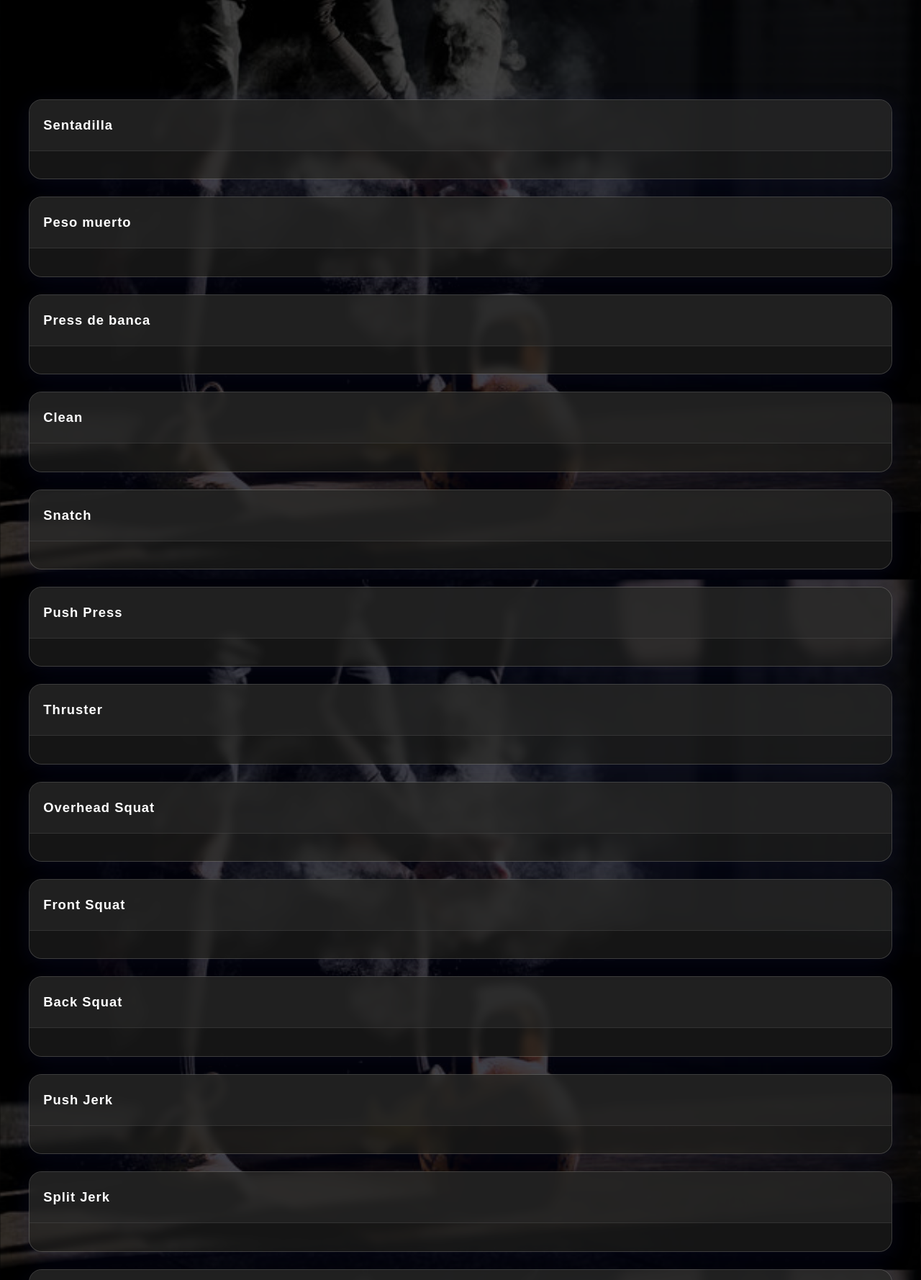
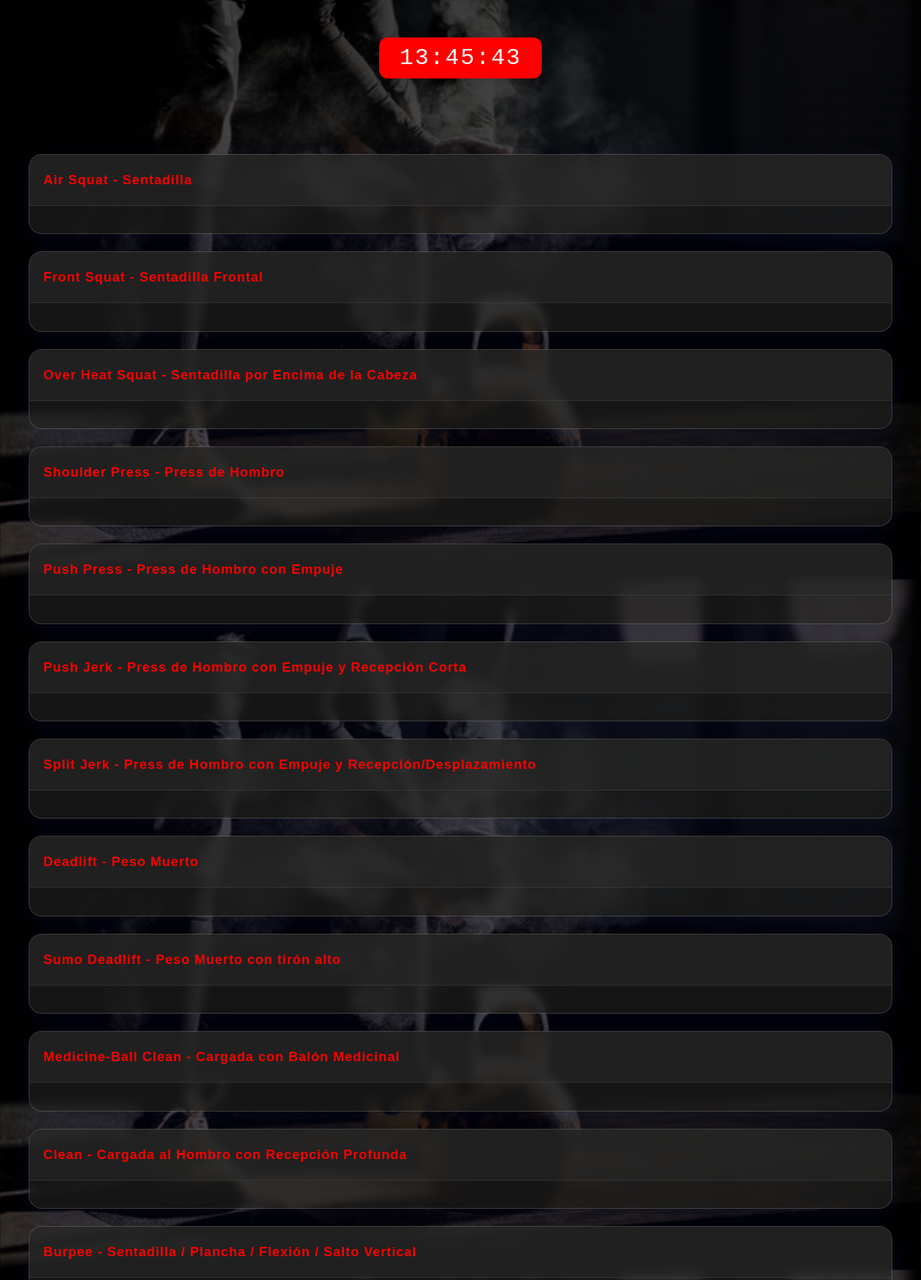
Before and after one commit to DaniPerego/bdt-ayudas, a plain HTML site: page ejercicios.html in a window 1280 px wide. Shown: the part 154-1932 px from the top of the page at 72% size. Drawn offline with nearby package versions, Linux system fonts and the light colour scheme.

Commit message:
estilo video y add de ejercicios

```diff
--- a/css/style.css
+++ b/css/style.css
@@ -3,6 +3,26 @@
 @import "modulos.css";
 @import "videos.css";
 @import "styles_js.css";
+
+
+/* Reloj en tiempo real*/
+.clock-container {
+    display: flex;
+    justify-content: center;
+    align-items: center;
+    margin: 18px 0;
+}
+
+.clock {
+    font-size: 2rem;
+    font-family: 'Montserrat', monospace, Arial, sans-serif;
+    color: white;
+    background: red;
+    padding: 10px 28px;
+    border-radius: 12px;
+    box-shadow: 0 2px 8px rgba(0,0,0,0.10);
+    letter-spacing: 2px;
+}
 
 .footer-distributed {
     background-color: #333;
@@ -69,25 +89,6 @@
     }
 }
 
-/* Reloj */
-.clock-container {
-    width: 100%;
-    display: flex;
-    justify-content: center;
-    align-items: center;
-    padding: 1rem 0;
-}
-
-.clock {
-    font-family: var(--font-heading);
-    font-weight: 700;
-    font-size: 42px;
-    color: var(--color-blanco);
-    margin-bottom: 20px;
-    padding: 10px 15px;
-    letter-spacing: 2px;
-    display: inline-block;
-}
 
 /* Estilos para la sección de herramientas */
 .tools-section {
--- a/css/styles_js.css
+++ b/css/styles_js.css
@@ -1,19 +1,3 @@
-.clock-container {
-    text-align: center;
-    padding: 20px;
-    margin: 0 auto;
-}
-
-.clock {
-    font-family: var(--font-heading);
-    font-weight: 700;
-    font-size: 42px;
-    color: var(--color-blanco);
-    margin-bottom: 20px;
-    padding: 10px 15px;
-    letter-spacing: 2px;
-    display: inline-block;
-}
 
 .content {
     max-width: 800px;
--- a/css/videos.css
+++ b/css/videos.css
@@ -30,7 +30,7 @@
   font-weight: 700;
   padding: 1.5rem 1.2rem;
   background: rgba(40, 40, 40, 0.65); /* Más translúcido */
-  color: #fff;
+  color: red;
   border: none;
   outline: none;
   cursor: pointer;
--- a/ejercicios.html
+++ b/ejercicios.html
@@ -31,10 +31,13 @@
             </div>
         </nav>
     </header>
-
-   <div class="clock-container">
+    <aside>
+    <div class="clock-container">
         <div class="clock" id="clock"></div>
     </div>
+
+    <h1>EJERCICIOS BÁSICOS</h1>
+
 
     <section class="videos">
 
@@ -43,6 +46,7 @@
 
     </section>
 
+    </aside>
 
     <footer class="footer-distributed">
         <div class="footer-container">
--- a/script.js
+++ b/script.js
@@ -376,3 +376,16 @@ document.addEventListener('DOMContentLoaded', function() {
         resultElement.textContent = percentages;
     }
 });
+
+// Reloj en tiempo real
+function updateClock() {
+    const clock = document.getElementById('clock');
+    if (!clock) return;
+    const now = new Date();
+    const h = now.getHours().toString().padStart(2, '0');
+    const m = now.getMinutes().toString().padStart(2, '0');
+    const s = now.getSeconds().toString().padStart(2, '0');
+    clock.textContent = `${h}:${m}:${s}`;
+}
+setInterval(updateClock, 1000);
+updateClock();
--- a/videos.json
+++ b/videos.json
@@ -1,40 +1,30 @@
 
 const videos = [
-  { nombre: "Sentadilla", url: "https://www.youtube.com/embed/0pkjOk0EiAk?si=w4cIw-gpjqq3z3ct" },
-  { nombre: "Peso muerto", url: "https://www.youtube.com/embed/rMvwVtlqjTE?si=-nQ00r8PXdoPTEjO" },
-  { nombre: "Press de banca", url: "https://www.youtube.com/embed/1ZXobu7JvvE?si=bjYRANwGdUR2ULb0" },
-  { nombre: "Clean", url: "https://www.youtube.com/embed/5yWaNOvgFCM?si=rxZni8i6XlfFjmzt" },
-  { nombre: "Snatch", url: "https://www.youtube.com/embed/ivDB23Kcv-A?si=g31a4PWxokoPTMc1" },
-  { nombre: "Push Press", url: "https://www.youtube.com/embed/P0iuN0xygc0?si=gUWlLKZcVqnBOb2C" },
-  { nombre: "Thruster", url: "https://www.youtube.com/embed/uha4orxDqSM?si=w12_oIE7cJHHDSv6" },
-  { nombre: "Overhead Squat", url: "https://www.youtube.com/embed/uYumuL_G_V0?si=zChzLAkEFXhNZEHh" },
-  { nombre: "Front Squat", url: "https://www.youtube.com/embed/QdCzafAXJhY?si=zv45fCTyUukXYncH" },
-  { nombre: "Back Squat", url: "https://www.youtube.com/embed/gh55vVlwlQg?si=PKSftcVDyWHO-xlb" },
-  { nombre: "Push Jerk", url: "https://www.youtube.com/embed/0wDEO6shVjc?si=ZtGDcX8H_DpxUL0Y" },
-  { nombre: "Split Jerk", url: "https://www.youtube.com/embed/_-9_46by2JI?si=OyiZ4OSuNNb0Fxxk" },
-  { nombre: "Bench Press", url: "https://www.youtube.com/embed/iaBVSJm78ko?si=o6zj0cqBObfV3INS" },
-  { nombre: "Deadlift", url: "https://www.youtube.com/embed/KVGhkHSrDJo?si=Mi4iGkJHTWWyr1wa" },
-  { nombre: "Sumo Deadlift High Pull", url: "https://www.youtube.com/embed/fxfhQMbATCw?si=e0sWFiE_02whp07u" },
-  { nombre: "Power Clean", url: "https://www.youtube.com/embed/qeGS55RHBUU?si=IV_3jb_UyGzThfFm" },
-  { nombre: "Hang Power Clean", url: "https://www.youtube.com/embed/L219ltL15zk?si=MHW81_-rkyXJa_8A" },
-  { nombre: "Hang Power Snatch", url: "https://www.youtube.com/embed/saYKvqSscuY?si=h_4w8zXeHU5PvVoP" },
-  { nombre: "Push Up", url: "https://www.youtube.com/embed/Ewf8rqGRbrE?si=nOk4dSYaOn-xelT3" },
-  { nombre: "Pull Up", url: "https://www.youtube.com/embed/QmZAiBqPvZw?si=pC1RIaeQGFRmyyY4" },
-  { nombre: "Bar Muscle Up", url: "https://www.youtube.com/embed/EznLCDBAPIU?si=zjE_OSZYD0AzSn3K" },
-  { nombre: "Ring Muscle Up", url: "https://www.youtube.com/embed/vJTJFc2wmk4?si=xohbgeLn7CPx4z5B" },
-  { nombre: "Toes to Bar", url: "https://www.youtube.com/embed/DlhojghkaQ0?si=M5yJ7TiHKMTZbb9H" },
-  { nombre: "Kipping Pull Up", url: "https://www.youtube.com/embed/SCVCLChPQFY?si=7eqEtVwnq__NlwLD" },
-  { nombre: "Butterfly Pull Up", url: "https://www.youtube.com/embed/Ty14ogq_Vok?si=Xe_MRFTlgVo4rZgZ" },
-  { nombre: "Chest to Bar", url: "https://www.youtube.com/embed/k9W6g9LvXDI?si=953VnN540qZAUM_B" },
-  { nombre: "Double Under", url: "https://www.youtube.com/embed/sEAOZc77wk8?si=oFR1BSX8vHLRVEA_" },
-  { nombre: "Box Jump", url: "https://www.youtube.com/embed/M6_nkTKhaFY?si=Rwd5mFUSq9KA1-Y6" },
-  { nombre: "Wall Ball", url: "https://www.youtube.com/embed/tTnvKzRLCUk?si=ztsLHUj-tKFVkOnH" },
-  { nombre: "Row", url: "https://www.youtube.com/embed/oFwt7WfnPcc?si=8KYhDcSAUbQXWUIz" },
-  { nombre: "Bike", url: "https://www.youtube.com/embed/GhxhiehJcQY?si=7yvs_oU0S3a_oXVd" },
-  { nombre: "Burpee", url: "https://www.youtube.com/embed/TL8SMp7RdXQ?si=NGq_8tA9EC-Sig1y" },
-  { nombre: "Sit Up", url: "https://www.youtube.com/embed/azumEfnk-GI?si=ShA-zKlw3OZjGDXS" },
-  { nombre: "Russian Twist", url: "https://www.youtube.com/embed/VIZX2Ru9qU8?si=5R7bwVgtxF7hrsMF" }
-];
+  { nombre: "Air Squat - Sentadilla", url: "https://www.youtube.com/embed/WooxeUY6M68?si=Oo59h38nds1OOAdA" },
+  { nombre: "Front Squat - Sentadilla Frontal", url: "https://www.youtube.com/embed/LMuyiedwees?si=D-n0NzVzfjnF7cFH" },
+  { nombre: "Over Heat Squat - Sentadilla por Encima de la Cabeza", url: "https://www.youtube.com/embed/uabFHXlyQpI?si=Cji33qDgW6tNskJ4" },
+  { nombre: "Shoulder Press - Press de Hombro", url: "https://www.youtube.com/embed/Q0M-VXJtVUI?si=8fdtWW0W2wTY9Qoj" },
+  { nombre: "Push Press - Press de Hombro con Empuje", url: "https://www.youtube.com/embed/Wqq4JBOJeKQ?si=Bp_mqoXcIkvFh7A8" },
+  { nombre: "Push Jerk - Press de Hombro con Empuje y Recepción Corta", url: "https://www.youtube.com/embed/v_0E1udYSnQ?si=ccYXj6b3sWlWOxs2" },
+  { nombre: "Split Jerk - Press de Hombro con Empuje y Recepción/Desplazamiento", url: "https://www.youtube.com/embed/WhqUzVtVQI4?si=i4-jfhTzszA24OsQ" },
+  { nombre: " Deadlift - Peso Muerto", url: "https://www.youtube.com/embed/Vj4NP-oqAZ8?si=CdECQKgP796_IKLw" },
+  { nombre: "Sumo Deadlift - Peso Muerto con tirón alto", url: "https://www.youtube.com/embed/GZIfh5DPaJM?si=z57EipBLflQlCJsO" },
+  { nombre: "Medicine-Ball Clean - Cargada con Balón Medicinal", url: "https://www.youtube.com/embed/qNoku5mwz-M?si=fIBbFm4FlGVmPOY5" },
+  { nombre: "Clean - Cargada al Hombro con Recepción Profunda", url: "https://www.youtube.com/embed/RuvEX5DeytA?si=o3lAg6cEuPX4Sas_"  },
+  { nombre: "Burpee - Sentadilla / Plancha / Flexión / Salto Vertical", url: "https://www.youtube.com/embed/7mj1pP0Xds8?si=-2FPDK2mCvxR88id" },
+  { nombre: "Power Snatch con Mancuernas", url: src="https://www.youtube.com/embed/z7DU830K2SM?si=VVjs-roabfHwdqNI" },
+  { nombre: "Overhead Squat con una sola Mancuerna", url: "https://www.youtube.com/embed/zUxiH1Ekov4?si=mtR2CXUWY8TsKZQh" },
+  { nombre: "Push-up - Flexiones de Brazo", url: "https://www.youtube.com/embed/0pkjOk0EiAk?si=43sbvmUGg-SSTmdp" },
+  { nombre: "Hollow Rock - Balanceo Hueco", url: "https://www.youtube.com/embed/p7j02V1fIzU?si=AGi6-EBftWR_Kh_u" },
+  { nombre: "AbMat Sit-up - Abdominal Tradional con Cojín curvo", url: "https://www.youtube.com/embed/_HDZODOx7Zw?si=F0nm-O5NErpyGXgC" },
+  { nombre: "V-up - Abdominal en V", url: "https://www.youtube.com/embed/Mk4zCq9b6hU?si=_Dr6iX1SI0aZV6DN" },
+  { nombre: "Crunch - Abdomial con zona lumbar pegada al suelo", url: "https://www.youtube.com/embed/9VopAXZSZDA?si=AZBN0V1jNDT3IGa3"   },
+  { nombre: "Tuck Ups - Adominal Bolita", url: "https://www.youtube.com/embed/0iR-GwaBxU0?si=ji1yNLItDHC7gHqm" },
+  { nombre: "Superman", url: "https://www.youtube.com/embed/6IojLNZWVP8?si=cfBCC0N3iaEIOdDP" },
+  { nombre: "Superman Rock", url: "https://www.youtube.com/embed/2YMC-WmsMA4?si=4XKQGiLhdjCXrp8o" },
+  { nombre: "Good Morningh - Buenos Días", url: "https://www.youtube.com/embed/YA-h3n9L4YU?si=BwKpFl92jpltfLpm" },
+
+  ];
 
 document.addEventListener('DOMContentLoaded', function() {
   const contenedor = document.getElementById('videos_ejercicios');
```
Also changed, not shown: fortime.html (+4 -0 lines).
